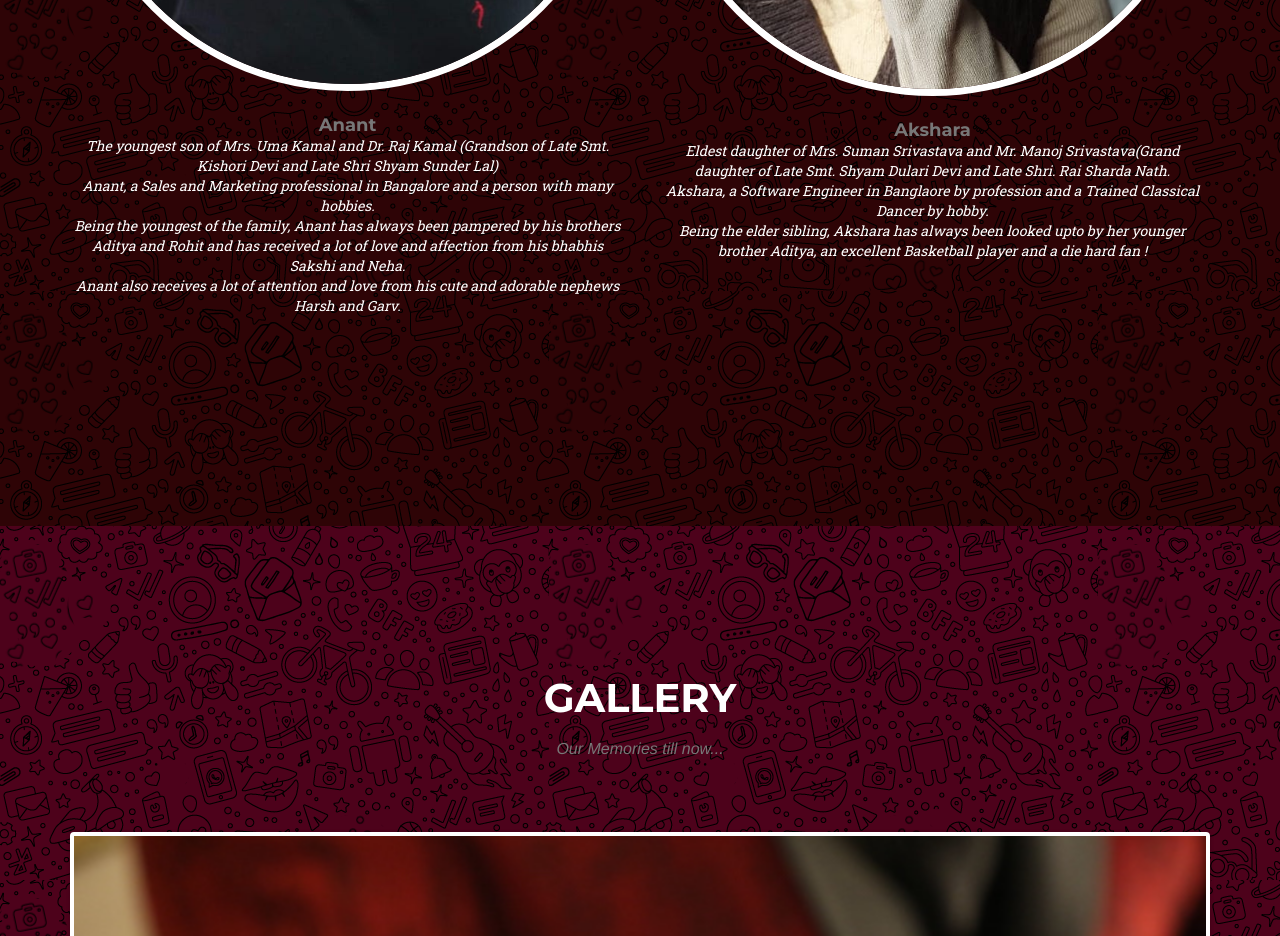
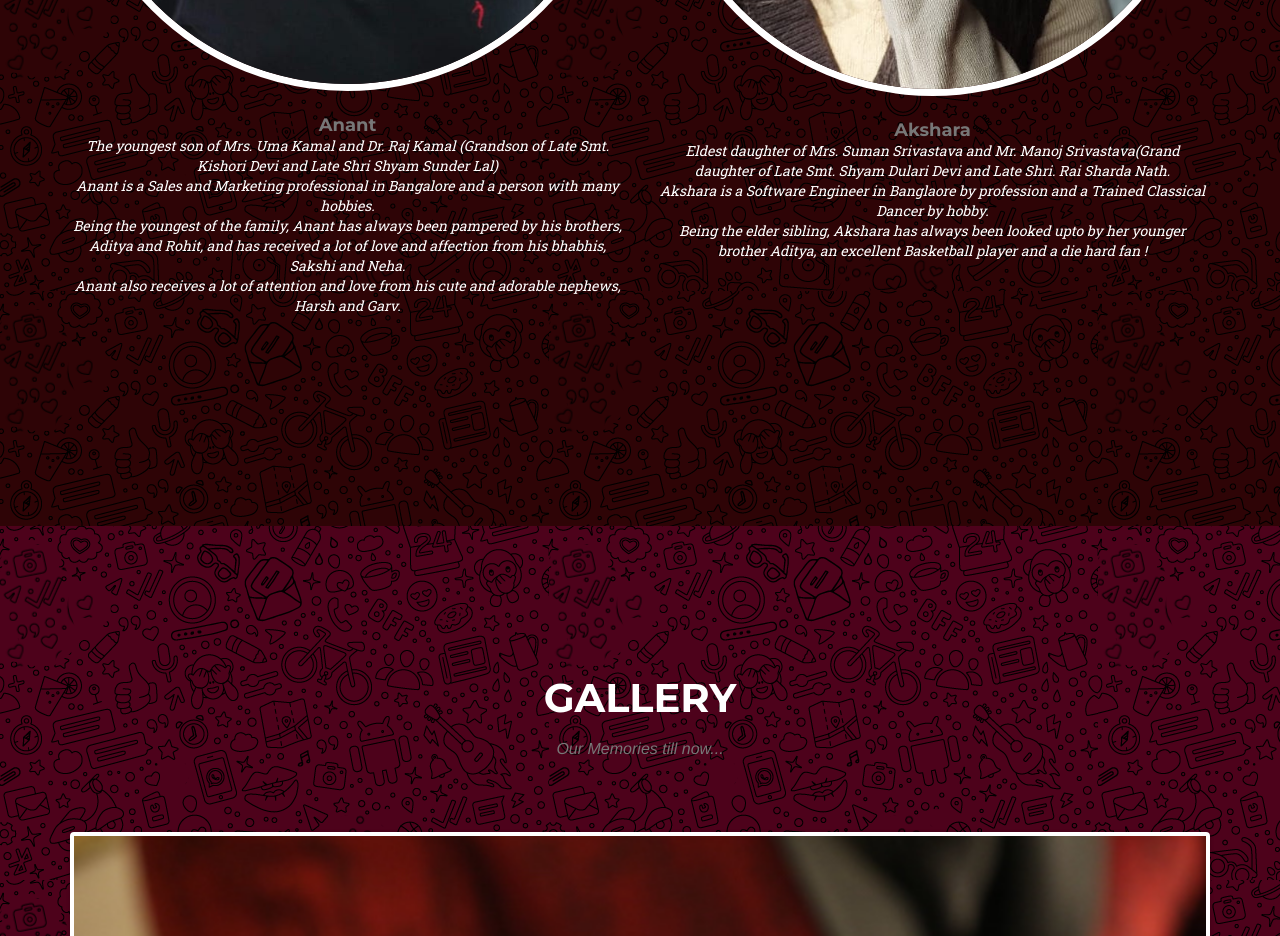
Before and after one commit to rksaxena/anantwedsakshara, a plain HTML site: page index.html in a window 1280 px wide. Shown: the part 2020-2956 px from the top of the page. Drawn offline with nearby package versions, Linux system fonts and the light colour scheme; a web font is replaced by a local one.

Commit message:
Update index.html

```diff
--- a/index.html
+++ b/index.html
@@ -100,7 +100,7 @@
             <div class="intro-text">
                 <div class="intro-lead-in">By God's grace Anant and Akshara are tying the knot on</div>
                 <div class="intro-heading animated zoomInDown">20<sup>th</sup> of April 2022</div>
-                <a href="#meet" class="page-scroll btn btn-xl">EVENTS</a>
+                <a href="#events" class="page-scroll btn btn-xl">EVENTS</a>
             </div>
         </div>
     </header>
@@ -139,7 +139,7 @@
                         <img src="img/team/2.jpg" class="img-responsive img-circle" alt="">
                         <h4 class="text-muted">Anant</h4>
                         <i>
-                        The youngest son of Mrs. Uma Kamal and Dr. Raj Kamal (Grandson of Late Smt. Kishori Devi and Late Shri Shyam Sunder Lal)<br>Anant, a Sales and Marketing professional in Bangalore and a person with many hobbies. <br> Being the youngest of the family, Anant has always been pampered by his brothers Aditya and Rohit and has received a lot of love and affection from his  bhabhis Sakshi and Neha.<br>  Anant also receives a lot of attention and love from his cute and adorable nephews Harsh and Garv.
+                        The youngest son of Mrs. Uma Kamal and Dr. Raj Kamal (Grandson of Late Smt. Kishori Devi and Late Shri Shyam Sunder Lal)<br>Anant is a Sales and Marketing professional in Bangalore and a person with many hobbies. <br> Being the youngest of the family, Anant has always been pampered by his brothers, Aditya and Rohit, and has received a lot of love and affection from his  bhabhis, Sakshi and Neha.<br>  Anant also receives a lot of attention and love from his cute and adorable nephews, Harsh and Garv.
                         </i>
                     </div>
                 </div>
@@ -148,7 +148,7 @@
                         <img src="img/team/1.jpg" class="img-responsive img-circle" alt="">
                         <h4 class="text-muted">Akshara</h4>
                         <I>
-                        Eldest daughter of Mrs. Suman Srivastava and Mr. Manoj Srivastava(Grand daughter of Late Smt. Shyam Dulari Devi and Late Shri. Rai Sharda Nath.<br> Akshara, a Software Engineer in Banglaore by profession and a Trained Classical Dancer by hobby.<br>Being the elder sibling, Akshara has always been looked upto by her younger brother Aditya, an  excellent Basketball player and a die hard fan !
+                        Eldest daughter of Mrs. Suman Srivastava and Mr. Manoj Srivastava(Grand daughter of Late Smt. Shyam Dulari Devi and Late Shri. Rai Sharda Nath.<br> Akshara is a Software Engineer in Banglaore by profession and a Trained Classical Dancer by hobby.<br>Being the elder sibling, Akshara has always been looked upto by her younger brother Aditya, an  excellent Basketball player and a die hard fan !
                         </I>
                     </div>
                 </div>
```
